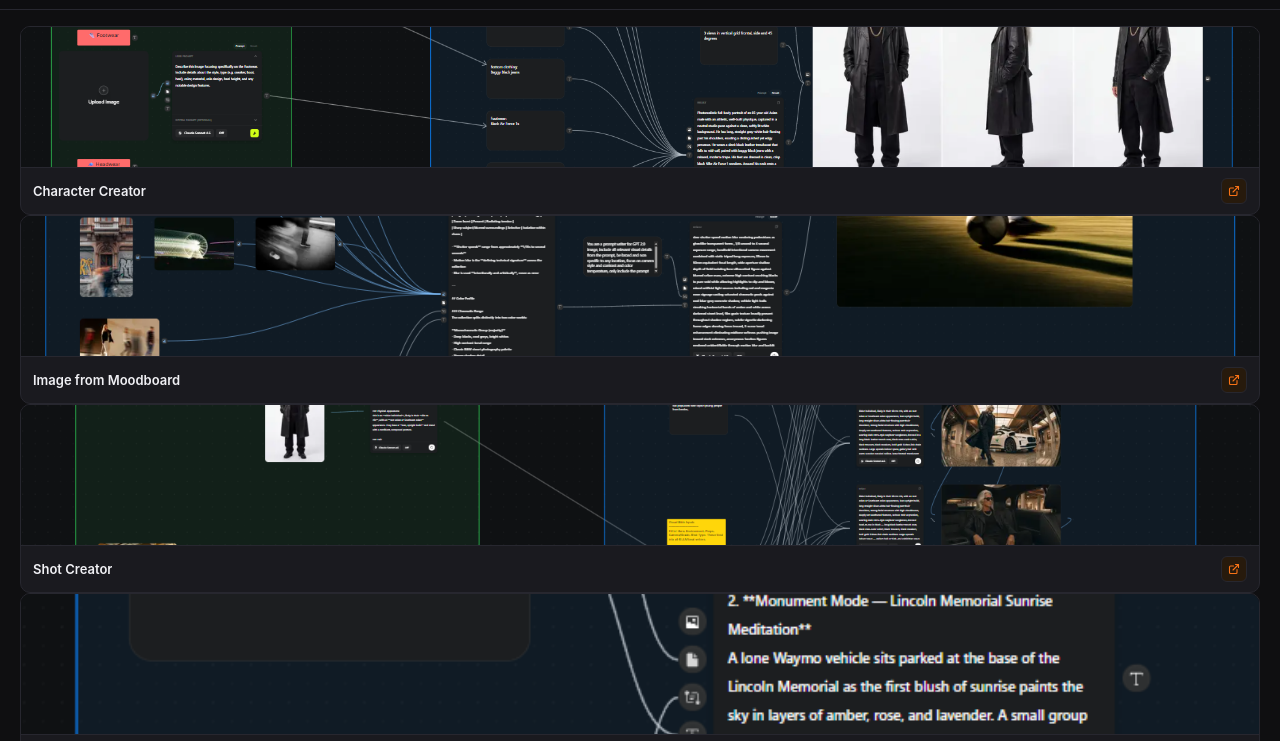
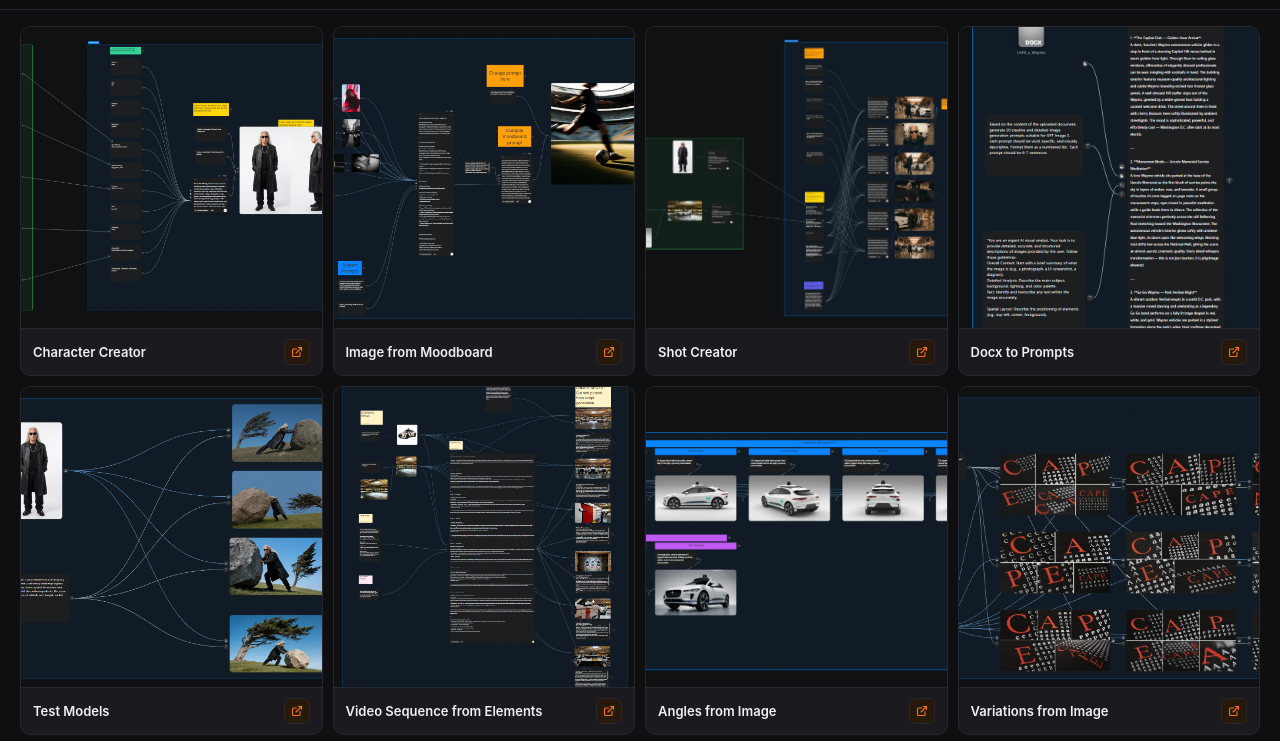
Before and after one commit to CapeJsonStorage/design-sandbox, a website: page higgsfield-tools.html in a window 1280 px wide. Shown: the part 59-800 px from the top of the page. Drawn offline with Linux system fonts and the light colour scheme; no server answers.

Commit message:
Fix Higgsfield Tools: apply grid class to #grid div, square 1:1 thumbnails
The grid CSS was targeting .grid but the container only had id="grid" so layout
never applied — all cards stacked full-width. Added class="grid" to fix.
Also changed thumbnail aspect-ratio to 1/1 for compact square tiles.

Co-Authored-By: Claude Sonnet 4.6 <noreply@anthropic.com>

```diff
--- a/higgsfield-tools.html
+++ b/higgsfield-tools.html
@@ -74,7 +74,7 @@
     box-shadow: 0 6px 24px rgba(249,115,22,.12);
   }
   .tool-thumb-wrap {
-    width: 100%; height: 140px; overflow: hidden;
+    width: 100%; aspect-ratio: 1 / 1; overflow: hidden;
     background: #111115; flex-shrink: 0;
   }
   .tool-thumb-wrap img {
@@ -115,7 +115,7 @@
     border-radius: 10px; border: 1px solid var(--card-border);
     background: var(--card); overflow: hidden;
   }
-  .skeleton-thumb { width: 100%; height: 140px; background: var(--surface2); animation: pulse 1.4s ease-in-out infinite; }
+  .skeleton-thumb { width: 100%; aspect-ratio: 1 / 1; background: var(--surface2); animation: pulse 1.4s ease-in-out infinite; }
   .skeleton-foot  { height: 44px; padding: 0 12px; display: flex; align-items: center; border-top: 1px solid var(--card-border); }
   .skeleton-line  { height: 10px; border-radius: 4px; background: var(--surface2); width: 55%; animation: pulse 1.4s ease-in-out infinite; }
   @keyframes pulse { 0%,100%{opacity:.4} 50%{opacity:.9} }
@@ -186,7 +186,7 @@
 </div>
 
 <div class="grid-wrap">
-  <div id="grid"></div>
+  <div id="grid" class="grid"></div>
 </div>
 
 <!-- ── Add Tool modal ── -->
```
